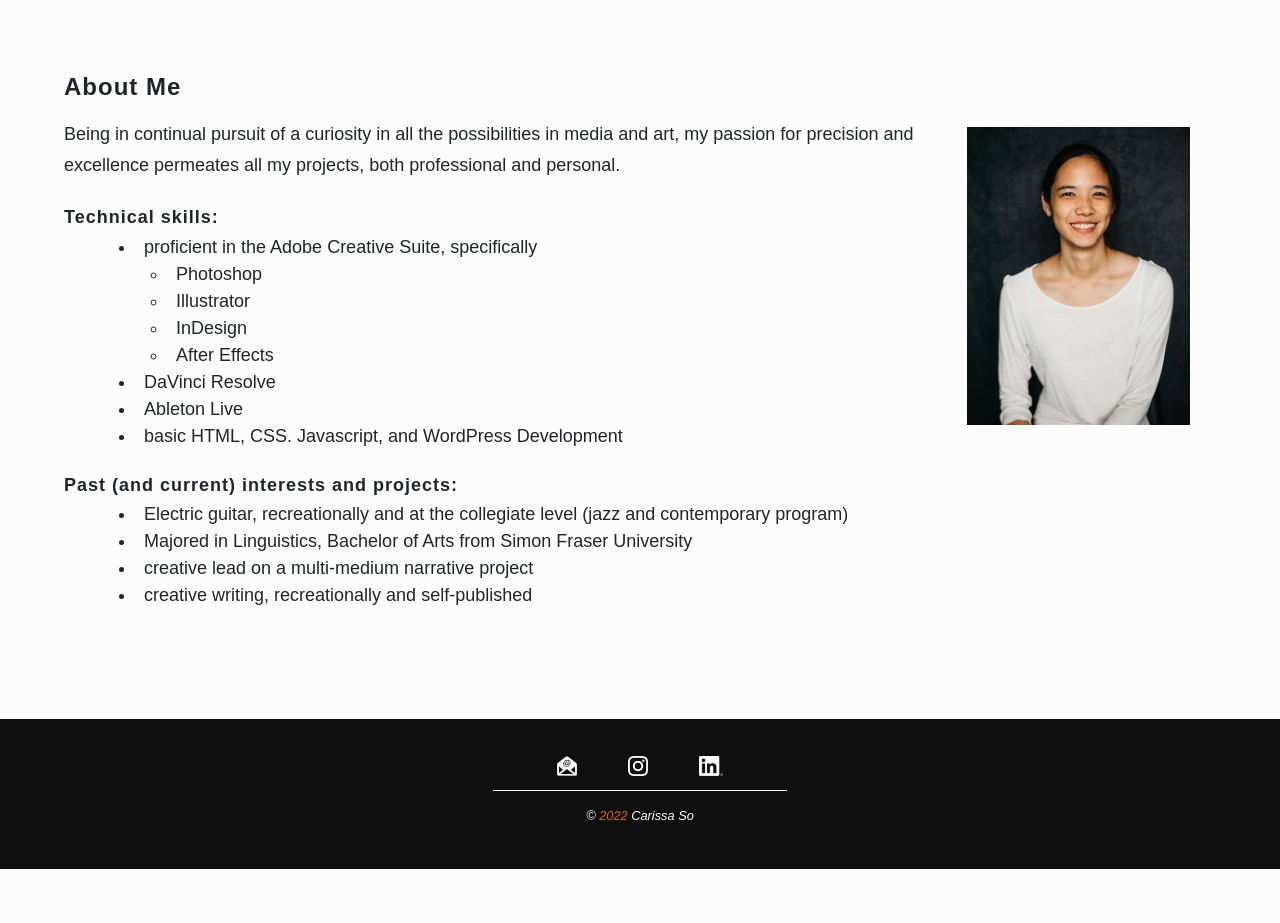
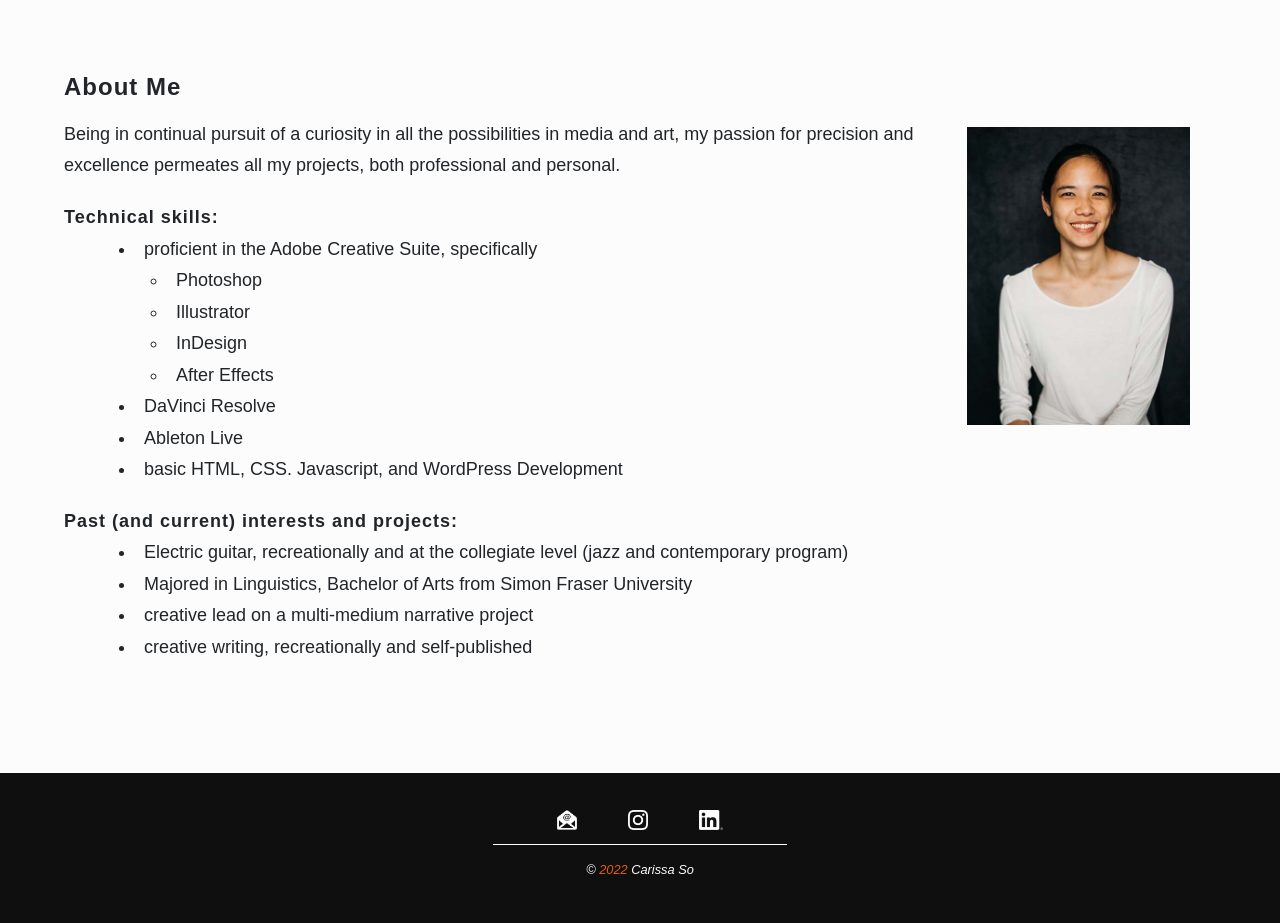
Before and after one commit to carissas086/agane, a PHP site: page / in a window 1280 px wide; the page is wider, and only the part inside the window is pictured. Shown: the part 2934-3857 px from the top of that part. Before the commit the page ends 3803 px from the top of that part, so only its background shows below. Run offline with PHP 8.4, Linux system fonts and the light colour scheme; some web fonts are replaced.

Commit message:
lists line height adjust
atrocious

```diff
--- a/styles/main.css
+++ b/styles/main.css
@@ -174,7 +174,7 @@
         .bullets {
             list-style: disc;
             padding-bottom: 1.25vh;
-        }
+            line-height: 1.75;        }
 
         .bullets li {
             padding-left: .5rem;
```
